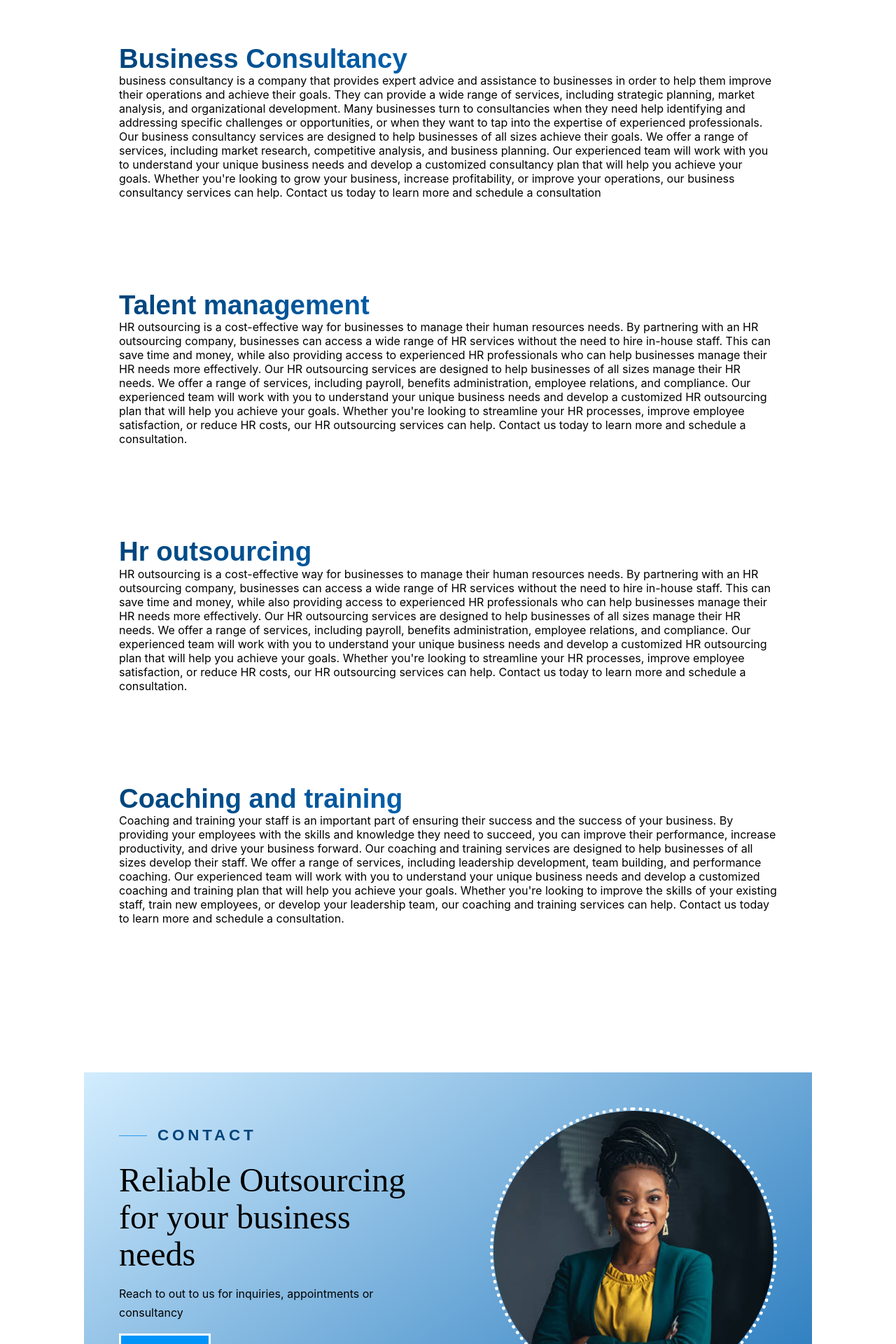
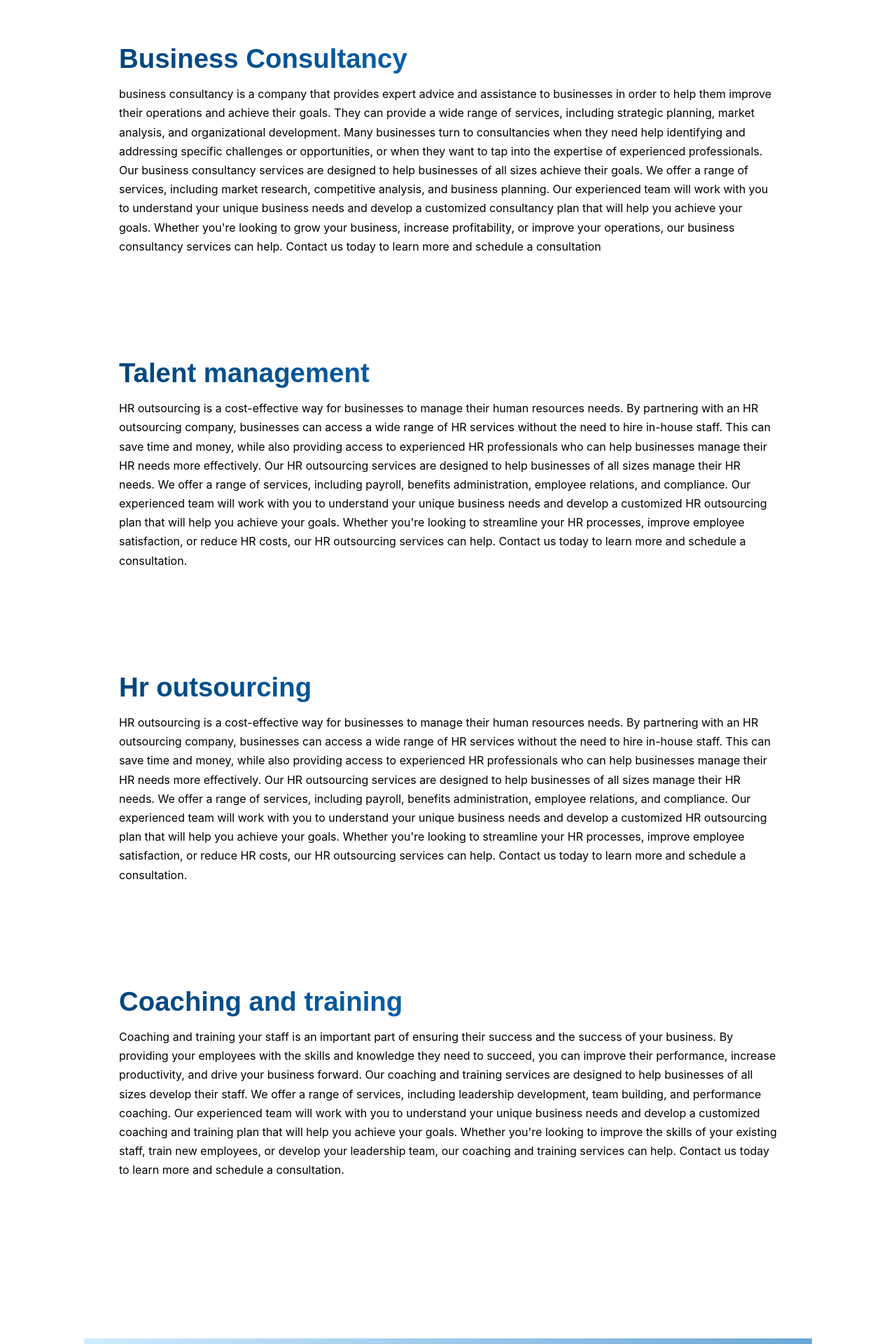
Before and after one commit to kingdanie/pneuma, a Next.js app: page /services in a window 1280 px wide. Shown: the part 620-2540 px from the top of the page at 70% size. Built offline with nearby package versions, Linux system fonts and the light colour scheme.

Commit message:
slight css fix for paragraphs

```diff
--- a/pages/services.tsx
+++ b/pages/services.tsx
@@ -37,6 +37,7 @@ export default function Services() {
       <section className="Width-1040">
         <section>
           <h3 className="colored-text">Business Consultancy</h3>
+          <p>
           business consultancy is a company that provides
           expert advice and assistance to businesses in
           order to help them improve their operations and
@@ -59,11 +60,14 @@ export default function Services() {
           profitability, or improve your operations, our
           business consultancy services can help. Contact us
           today to learn more and schedule a consultation
+          </p>
+
         </section>
 
         <section>
           <h3 className="colored-text">Talent management</h3>
-          HR outsourcing is a cost-effective way for
+          <p>
+            HR outsourcing is a cost-effective way for
           businesses to manage their human resources needs.
           By partnering with an HR outsourcing company,
           businesses can access a wide range of HR services
@@ -83,11 +87,13 @@ export default function Services() {
           employee satisfaction, or reduce HR costs, our HR
           outsourcing services can help. Contact us today to
           learn more and schedule a consultation.
+          </p>
         </section>
 
         <section>
           <h3 className="colored-text">Hr outsourcing </h3>
-          HR outsourcing is a cost-effective way for
+          <p>
+            HR outsourcing is a cost-effective way for
           businesses to manage their human resources needs.
           By partnering with an HR outsourcing company,
           businesses can access a wide range of HR services
@@ -107,10 +113,12 @@ export default function Services() {
           employee satisfaction, or reduce HR costs, our HR
           outsourcing services can help. Contact us today to
           learn more and schedule a consultation.
+          </p>
         </section>
 
         <section>
           <h3 className="colored-text">Coaching and training</h3>
+          <p>
           Coaching and training your staff is an important
           part of ensuring their success and the success of
           your business. By providing your employees with
@@ -130,6 +138,7 @@ export default function Services() {
           your leadership team, our coaching and training
           services can help. Contact us today to learn more
           and schedule a consultation.
+          </p>
         </section>
       </section>
       <ContactCard />
--- a/styles/globals.css
+++ b/styles/globals.css
@@ -277,6 +277,10 @@ display: flex;
   /* background: linear-gradient(45deg, #c8e9ff, #0095f9); */
   background: radial-gradient( circle farthest-corner at center center, #0162b1, #00457c ) no-repeat;  -webkit-background-clip: text;
   -webkit-text-fill-color: transparent;
+}
+
+services-card a {
+  color: var(--brand-color);
 }
 
 .service-image img {
@@ -822,6 +826,10 @@ a {
     -webkit-background-clip: text;
   }
 
+  .services-card a {
+    color: var(--brand-color);
+}
+
   .card-icons{
     background-color: var(--brand-color);
   }
```
Also changed, not shown: pages/index.tsx (+4 -4 lines).
